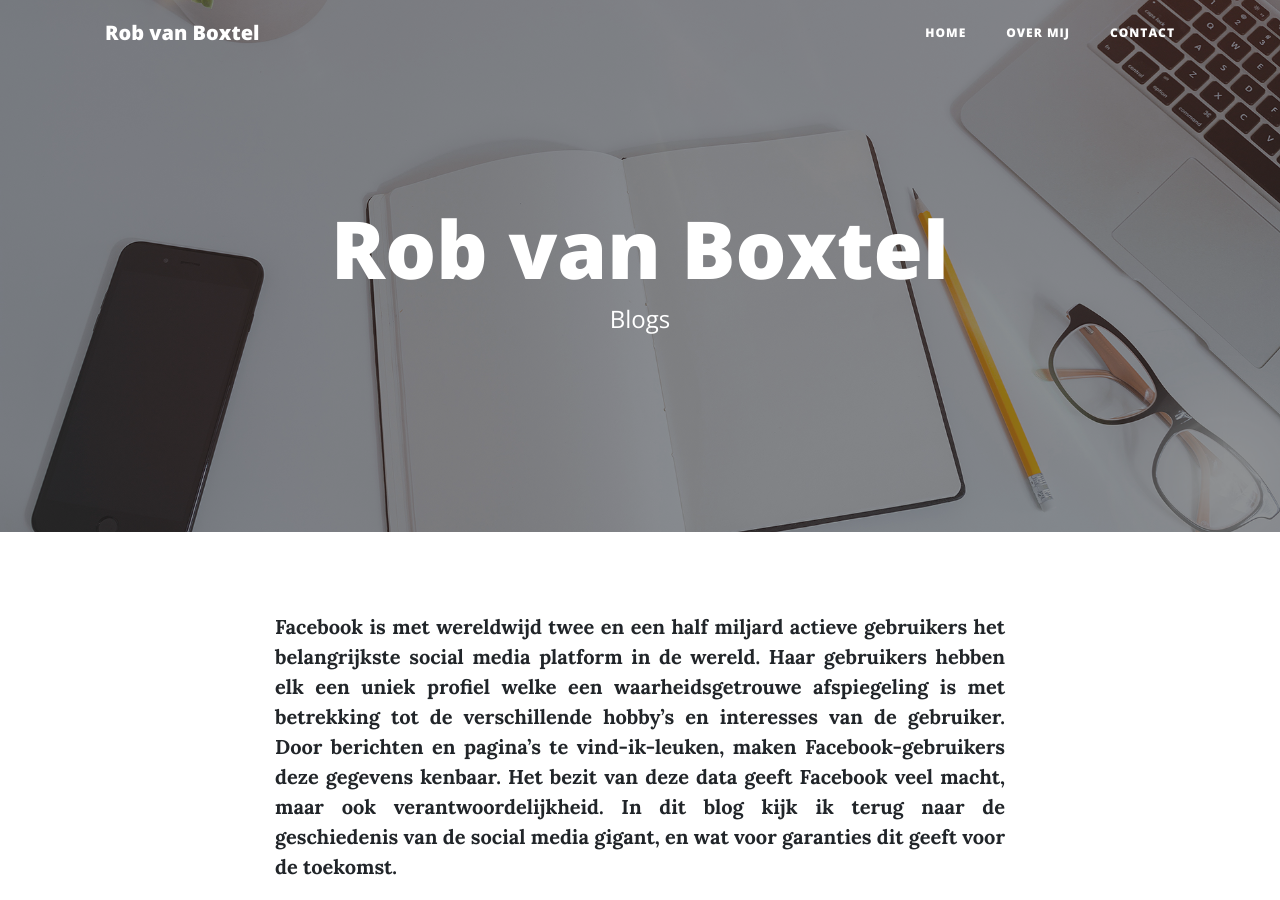
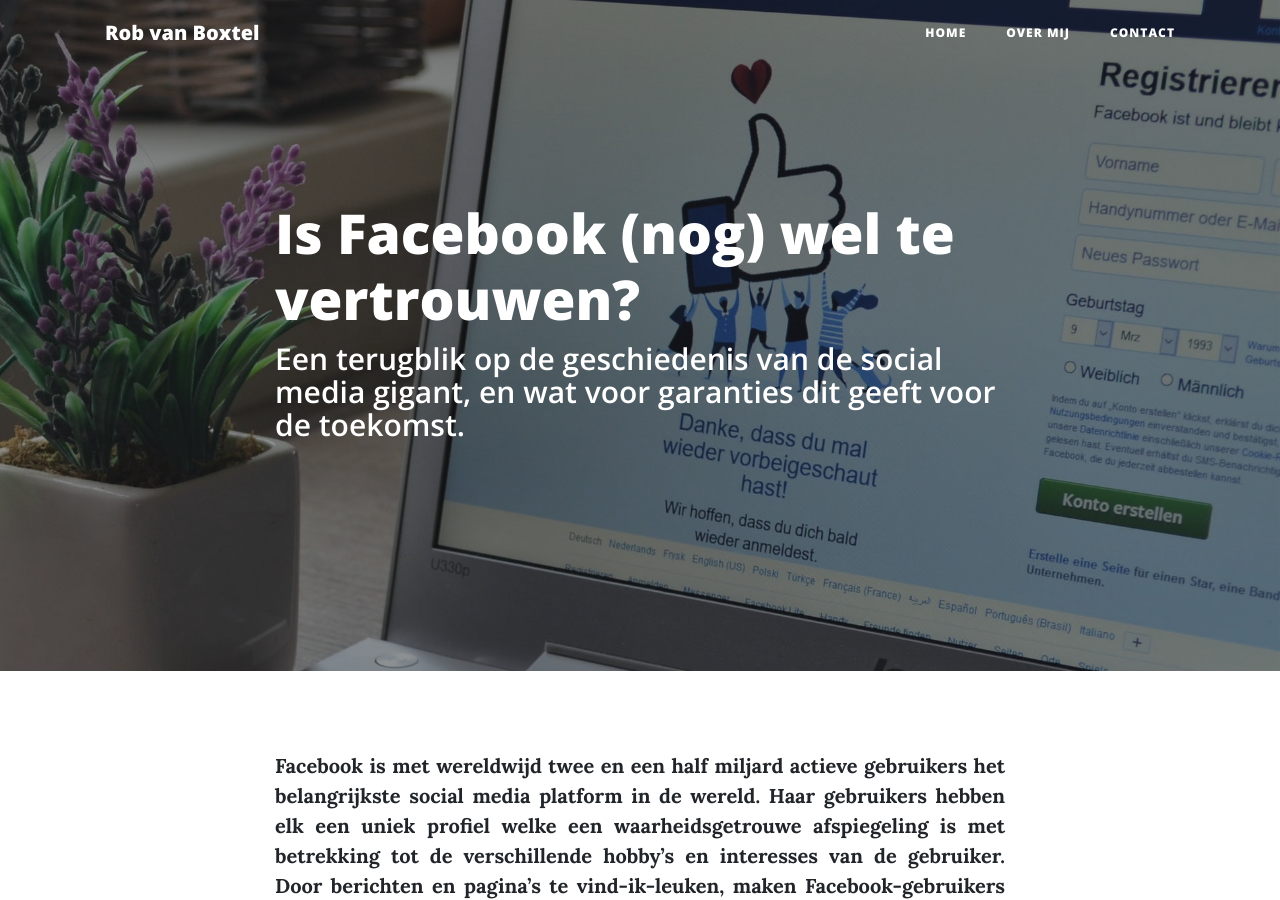
Before and after one commit to rob-alem/rob-alem.github.io, a Jekyll site: the page built from post.html, in a window 1280 px wide and 900 px high. Built offline with Jekyll 4.4.1, drawn with Linux system fonts in a browser that asks for light colours.

Commit message:
Jekyllized headers

```diff
--- a/_layouts/default.html
+++ b/_layouts/default.html
@@ -69,14 +69,17 @@
     </nav>
 
     <!-- Page Header -->
-    <header class="masthead" style="background-image: url('img/home-bg.jpg')">
+    <header
+      class="masthead"
+      style="background-image: url('{{ page.background-image }}')"
+    >
       <div class="overlay"></div>
       <div class="container">
         <div class="row">
           <div class="col-lg-8 col-md-10 mx-auto">
-            <div class="site-heading">
-              <h1>Rob van Boxtel</h1>
-              <span class="subheading">Blogs</span>
+            <div class="{{page.type}}-heading">
+              <h1>{{page.header}}</h1>
+              <span class="subheading">{{page.subheader}}</span>
             </div>
           </div>
         </div>
--- a/about.html
+++ b/about.html
@@ -1,6 +1,10 @@
 ---
 layout: default
 title: Over mij
+header: Over mij
+subheader: Dit ben ik
+background-image: img/about-bg.jpg
+type: site
 ---
 
 <i><small>English version below</small></i>
--- a/contact.html
+++ b/contact.html
@@ -1,6 +1,10 @@
 ---
 layout: default
 title: Contact
+header: Get in touch
+background-image: img/contact-bg.jpg
+type: site
+
 ---
 <p>
   Rob van Boxtel <br />
--- a/post.html
+++ b/post.html
@@ -1,6 +1,10 @@
 ---
 layout: default
 title: Is Facebook (nog) wel te vertrouwen?
+header: Is Facebook (nog) wel te vertrouwen?
+subheader: Een terugblik op de geschiedenis van de social media gigant, en wat voor garanties dit geeft voor de toekomst.
+background-image: img/post-bg.jpg
+type: post
 ---
 <div class="text-justified">
 
```
Also changed, not shown: index.html (+6 -1 lines).
